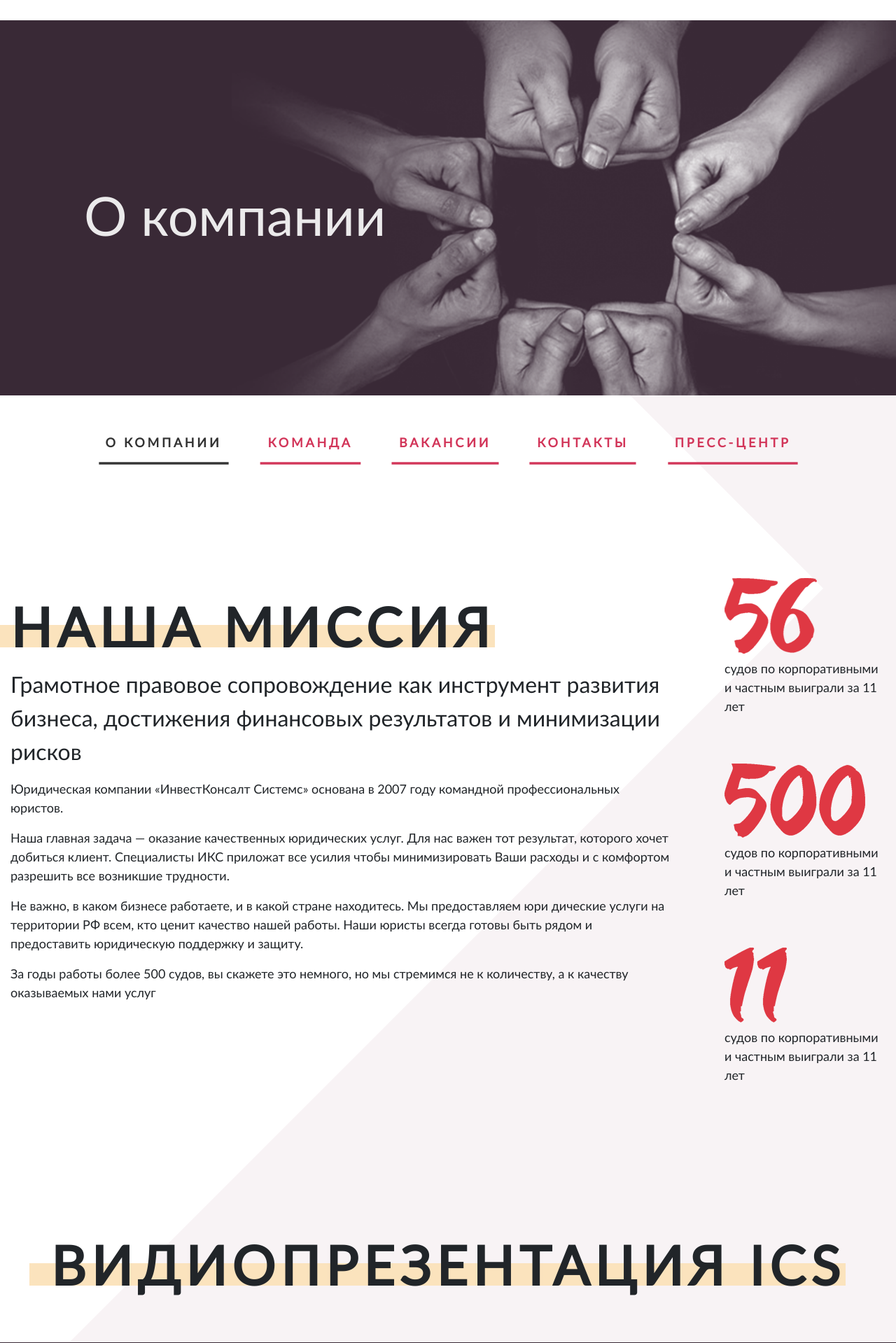
After one commit to Wemonsh/newIKS, a PHP site: page /pages/about.php in a window 1280 px wide. The commit adds this page. Shown: the part 311-2230 px from the top of the page at 70% size. Run offline with PHP 8.4, Linux system fonts and the light colour scheme.

Commit message:
about pages

```diff
--- /dev/null
+++ b/_block/headers/aboutHeader.php
@@ -0,0 +1,23 @@
+<header>
+    <div class="alternative-header">
+        <div class="container">
+            <div class="row">
+                <div class="col-12 banner">
+                    <img src="/img/alternative-banner6.png" alt="">
+                    <h1>О компании</h1>
+                </div>
+                <div class="col-12 menu wow fadeIn">
+                    <nav>
+                        <ul>
+                            <li><a class="link activ" href="#">О компании</a></li>
+                            <li><a class="link" href="#">Команда</a></li>
+                            <li><a class="link" href="#">Вакансии</a></li>
+                            <li><a class="link" href="#">Контакты</a></li>
+                            <li><a class="link" href="#">Пресс-центр</a></li>
+                        </ul>
+                    </nav>
+                </div>
+            </div>
+        </div>
+    </div>
+</header>
--- /dev/null
+++ b/_block/pages/about/maps.php
@@ -0,0 +1,13 @@
+<section class="about-maps">
+    <div class="container">
+        <div class="row">
+            <div class="col-12">
+                <h2><span class="line">Работаем в любой</span><br><span class="line">стране мира</span></h2>
+            </div>
+            <div class="col-12">
+                <div class="map">
+                    <script type="text/javascript" charset="utf-8" async src="https://api-maps.yandex.ru/services/constructor/1.0/js/?um=constructor%3A750f78651c0fe9e91b03f9d4816d9c10b4472955164559eba048bc05e5cc7216&amp;width=100%25&amp;height=614&amp;lang=ru_RU&amp;scroll=true"></script>
+                </div>
+        </div>
+    </div>
+</section>
--- /dev/null
+++ b/_block/pages/about/mission.php
@@ -0,0 +1,48 @@
+<section class="mission">
+    <div class="container">
+        <div class="row">
+            <div class="col-9 content">
+                <h2><span class="line">Наша</span>
+                    <span class="line">миссия</span></h2>
+                <p class="description">Грамотное правовое сопровождение как инструмент развития бизнеса, достижения финансовых результатов и минимизации рисков</p>
+                <p>Юридическая компании «ИнвестКонсалт Системс» основана в 2007 году командной профессиональных юристов.</p>
+                <p>Наша главная задача — оказание качественных юридических услуг. Для нас важен тот результат, которого хочет добиться клиент. Специалисты ИКС приложат все усилия чтобы минимизировать Ваши расходы и с комфортом разрешить все возникшие трудности.</p>
+                <p>Не важно, в каком бизнесе работаете, и в какой стране находитесь. Мы предоставляем юри дические услуги на территории РФ всем, кто ценит качество нашей работы. Наши юристы всегда готовы быть рядом и предоставить юридическую поддержку и защиту.</p>
+                <p>За годы работы более 500 судов, вы скажете это немного, но мы стремимся не к количеству, а к качеству оказываемых нами услуг</p>
+
+            </div>
+            <div class="col-3">
+                <div class="row icons-m">
+                    <div class="col-12 icon-m">
+                        <img src="/img/56.png" alt="">
+                        <p>судов по корпоративными и частным выиграли за 11 лет</p>
+                    </div>
+                    <div class="col-12 icon-m">
+                        <img src="/img/500.png" alt="">
+                        <p>судов по корпоративными и частным выиграли за 11 лет</p>
+                    </div>
+                    <div class="col-12 icon-m">
+                        <img src="/img/11.png" alt="">
+                        <p>судов по корпоративными и частным выиграли за 11 лет</p>
+                    </div>
+                </div>
+            </div>
+        </div>
+    </div>
+</section>
+
+<section class="mission mission-video">
+    <div class="container">
+        <div class="row headline">
+            <div class="col-12">
+                <h2><span class="line">Видиопрезентация</span>
+                    <span class="line">ICS</span></h2>
+            </div>
+            <div class="col-12 video">
+                <div class="play">
+                    <a href="#"><img src="/img/play.png" alt=""></a>
+                </div>
+            </div>
+        </div>
+    </div>
+</section>
--- /dev/null
+++ b/_block/pages/about/worth.php
@@ -0,0 +1,33 @@
+<section class="info-advantages">
+    <div class="container">
+        <div class="row">
+            <div class="col-lg-12 col-xl-5">
+                <h2 class="wow fadeIn"><span class="line">Ценности</span><br><span class="line">нашей</span><br><span class="line">компании</span></h2>
+            </div>
+            <div class="col-xl-7">
+                <div class="row icons-group">
+                    <div class="col-xs-12 col-md-6 icon wow fadeIn">
+                        <img src="/img/icons/i_02.png" alt="">
+                        <span class="title">Добросовестность</span>
+                        <p>Информируем о перспективах проектов и предлагаем самый эффективный вариант разрешения спора</p>
+                    </div>
+                    <div class="col-xs-12 col-md-6 icon wow fadeIn">
+                        <img src="/img/icons/i_04.png" alt="">
+                        <span class="title">Прозрачность</span>
+                        <p>В формировании цены за услуги. Никаких подводных камней и скрытых платежей</p>
+                    </div>
+                    <div class="col-xs-12 col-md-6 icon wow fadeIn">
+                        <img src="/img/icons/i_01.png" alt="">
+                        <span class="title">Доступность</span>
+                        <p>Общаемся с клиентом очно, дистанционно, по телефону, с помощью мессенджеров либо почты</p>
+                    </div>
+                    <div class="col-xs-12 col-md-6 icon wow fadeIn">
+                        <img src="/img/icons/i_03.png" alt="">
+                        <span class="title">Профессионализм</span>
+                        <p>Каждый наш специалист — эксперт в соответствую-щей области права</p>
+                    </div>
+                </div>
+            </div>
+        </div>
+    </div>
+</section>
--- /dev/null
+++ b/css/_block/_aboutMaps.scss
@@ -0,0 +1,14 @@
+.about-maps {
+  margin-bottom: 200px !important;
+  .container {
+    max-width: 1440px;
+    margin: 0 auto;
+    h2 {
+      text-align: center;
+    }
+    .map {
+      margin-top: 50px;
+    }
+  }
+
+}
--- /dev/null
+++ b/css/_block/_aboutMission.scss
@@ -0,0 +1,55 @@
+.mission {
+  margin: 150px 0 100px;
+  .container {
+    max-width: 1440px;
+    margin: 0 auto;
+    font-family: "Lato", sans-serif;
+    .content {
+      padding-right: 100px;
+      p {
+        font-size: 1.125em;
+      }
+      .description {
+        font-size: 2em;
+      }
+    }
+    @media (max-width: 1366px) {
+      .content {
+        padding-right: 0;
+      }
+    }
+    .icons-m {
+      padding-left: 60px;
+      .icon-m {
+        p {
+          font-size: 1.125em;
+        }
+        img {
+          margin-bottom: 10px;
+        }
+        margin-bottom: 50px !important;
+      }
+    }
+  }
+
+  .headline {
+    text-align: center;
+  }
+
+  .video {
+    position: relative;
+    margin-top: 50px;
+    background-color: #392936;
+    text-align: center;
+    min-height: 600px;
+    .play {
+      position: absolute;
+      left: 45%;
+      top: 40%;
+    }
+  }
+}
+
+.mission-video {
+  margin-bottom: 200px;
+}
--- a/css/_block/_navigation.scss
+++ b/css/_block/_navigation.scss
@@ -106,3 +106,12 @@
 .headhesive--stick {
   transform: translateY(0);
 }
+
+@media (max-width: 1366px) {
+  .global-menu {
+    padding: 20px;
+    overflow: scroll;
+    max-width: 300px;
+    height: 500px;
+  }
+}
--- a/css/_vendor/demo.css
+++ b/css/_vendor/demo.css
@@ -48,13 +48,7 @@ a:focus {
 }
 
 /* Icons */
-.icon {
-	display: block;
-	width: 1.5em;
-	height: 1.5em;
-	margin: 0 auto;
-	fill: currentColor;
-}
+
 
 .icon--keyboard {
 	display: none;
--- a/css/style.css
+++ b/css/style.css
@@ -202,6 +202,13 @@ h2 {
   -webkit-transform: translateY(0);
   -ms-transform: translateY(0);
   transform: translateY(0); }
+
+@media (max-width: 1366px) {
+  .global-menu {
+    padding: 20px;
+    overflow: scroll;
+    max-width: 300px;
+    height: 500px; } }
 
 .slider {
   max-width: 1680px;
@@ -804,6 +811,55 @@ footer {
     font-weight: 700; }
     .footer .copyright a {
       color: #cb3456; }
+
+.mission {
+  margin: 150px 0 100px; }
+  .mission .container {
+    max-width: 1440px;
+    margin: 0 auto;
+    font-family: "Lato", sans-serif; }
+    .mission .container .content {
+      padding-right: 100px; }
+      .mission .container .content p {
+        font-size: 1.125em; }
+      .mission .container .content .description {
+        font-size: 2em; }
+    @media (max-width: 1366px) {
+      .mission .container .content {
+        padding-right: 0; } }
+    .mission .container .icons-m {
+      padding-left: 60px; }
+      .mission .container .icons-m .icon-m {
+        margin-bottom: 50px !important; }
+        .mission .container .icons-m .icon-m p {
+          font-size: 1.125em; }
+        .mission .container .icons-m .icon-m img {
+          margin-bottom: 10px; }
+  .mission .headline {
+    text-align: center; }
+  .mission .video {
+    position: relative;
+    margin-top: 50px;
+    background-color: #392936;
+    text-align: center;
+    min-height: 600px; }
+    .mission .video .play {
+      position: absolute;
+      left: 45%;
+      top: 40%; }
+
+.mission-video {
+  margin-bottom: 200px; }
+
+.about-maps {
+  margin-bottom: 200px !important; }
+  .about-maps .container {
+    max-width: 1440px;
+    margin: 0 auto; }
+    .about-maps .container h2 {
+      text-align: center; }
+    .about-maps .container .map {
+      margin-top: 50px; }
 
 .protection {
   max-width: 1440px;
--- a/css/style.scss
+++ b/css/style.scss
@@ -124,4 +124,9 @@ h2 {
 @import '_block/social';
 @import '_block/contacts';
 @import '_block/footer';
+// О компании
+
+@import '_block/aboutMission';
+@import '_block/aboutMaps';
+// Адаптив + остальные стили
 @import "_block/media";
--- a/js/main.js
+++ b/js/main.js
@@ -5,7 +5,7 @@ $(document).ready(function() {
 
     // Прилипающая навигация
     var options = {
-        offset: 1080,
+        offset: 360,
         onStick: function () {
             $(".hamburger--demo-5").css({"position":"fixed", "top":"5px"});
         },
--- /dev/null
+++ b/pages/about.php
@@ -0,0 +1,12 @@
+<? require_once('../_block/layout/_header.php') ?>
+
+<? require_once('../_block/navigation.php') ?>
+<? require_once('../_block/headers/aboutHeader.php') ?>
+<? require_once('../_block/pages/about/mission.php') ?>
+<? require_once('../_block/pages/about/worth.php') ?>
+<? require_once('../_block/pages/about/maps.php') ?>
+<? require_once('../_block/reviews.php') ?>
+<? require_once('../_block/contacts.php') ?>
+<? require_once('../_block/footer.php') ?>
+
+<? require_once('../_block/layout/_footer.php') ?>
```
